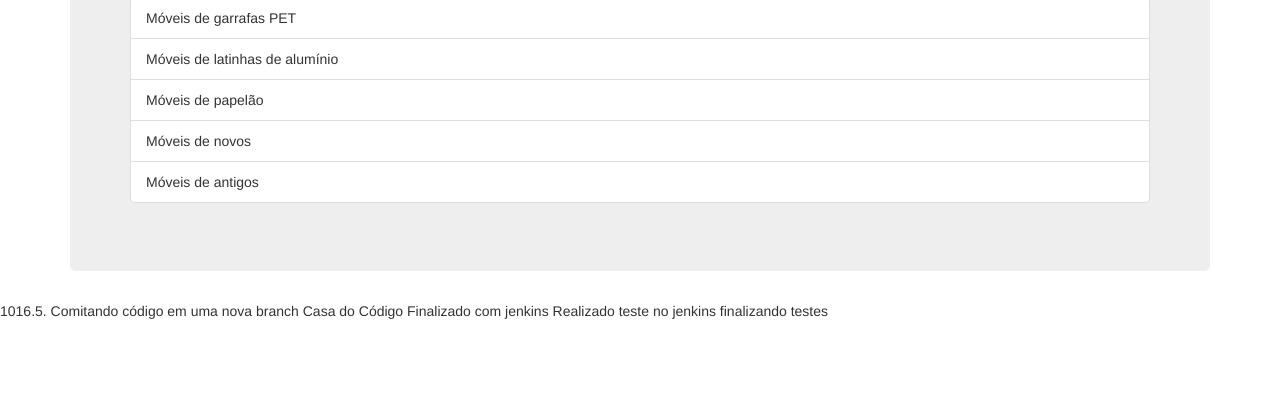
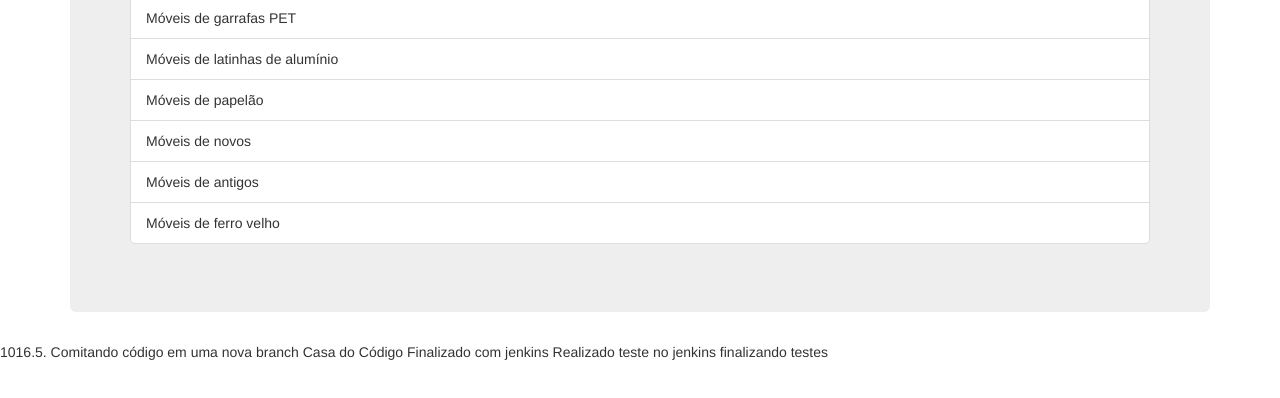
Before and after one commit to RenatoFylho/moveis, a plain HTML site: page index.html in a window 1280 px wide. Shown: the part 160-558 px from the top of the page. Drawn offline with nearby package versions, Linux system fonts and the light colour scheme.

Commit message:
adicionado novos moveis

```diff
--- a/index.html
+++ b/index.html
@@ -19,6 +19,7 @@
 				<li class="list-group-item"> Móveis de papelão </li>
 				<li class="list-group-item"> Móveis de novos </li>
 				<li class="list-group-item"> Móveis de antigos </li>
+				<li class="list-group-item"> Móveis de ferro velho </li>
 			</ul>
 		</div>
 	</div>
```
